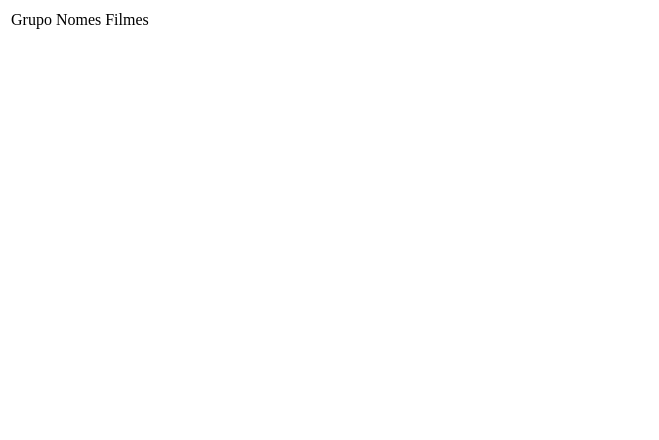
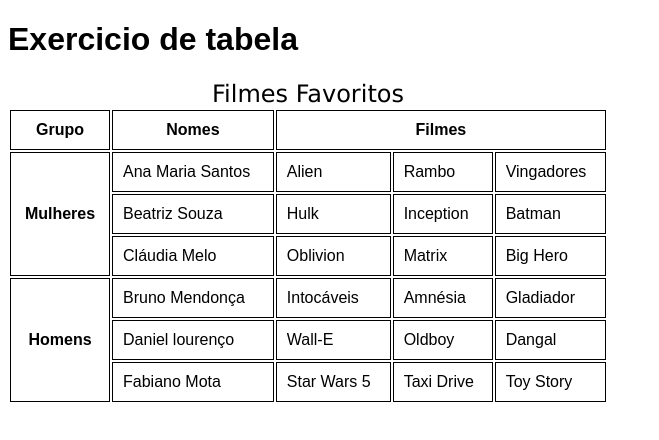
Before and after one commit to Jonathan-Venuto/html-css, a plain HTML site: page Desafios/13/tabela03.html in a window 1280 px wide. Shown: the whole page, without its empty margins (0-659 px from the left). Drawn offline with Linux system fonts and the light colour scheme.

Commit message:
fazendo desafdio tabela 2

```diff
--- a/Desafios/13/tabela03.html
+++ b/Desafios/13/tabela03.html
@@ -5,65 +5,120 @@
     <meta http-equiv="X-UA-Compatible" content="IE=edge">
     <meta name="viewport" content="width=device-width, initial-scale=1.0">
     <title>tabela03</title>
+    <style>
+
+        body
+        {
+            font-family: Arial, Helvetica, sans-serif;
+
+        }
+
+        table
+        {
+            width: 600px;
+            text-align: center;
+        }
+
+        td
+        {
+            border: 1px solid black;
+            padding: 10px;
+        }
+
+        tr
+        {
+
+        }
+
+        thead > tr > th
+        {
+            border: 1px solid black;
+            padding: 10px;
+
+        }
+
+        tbody > tr > th
+       { border: 1px solid black;
+        padding: 10px;
+        font-weight: bold;}
+
+        tbody > tr > td
+        {
+            text-align: justify;
+
+        }
+        caption
+        {
+        font-family: Verdana, Geneva, Tahoma, sans-serif;
+        font-size: 1.5em;
+
+        }
+
+
+
+
+
+    </style>
 </head>
 <body>
+    <h1>Exercicio de tabela</h1>
 
     <table>
+        <caption>Filmes Favoritos</caption>
+
         <thead>
             <tr>
-                <td>Grupo</td>
-                <td>Nomes</td>
-                <td>Filmes</td>
-                <td></td>
-                <td></td>
+                <th scope="col">Grupo</th>
+                <th scope="col">Nomes</th>
+                <th colspan="3" scope="colgroup">Filmes</th>
             </tr>
         </thead>
         <tbody>
             <tr>
-                <td></td>
-                <td></td>
-                <td></td>
-                <td></td>
-                <td></td>
+                <th rowspan="3" scope="rowgroup">Mulheres</th>
+                <td>Ana Maria Santos</td>
+                <td>Alien</td>
+                <td>Rambo</td>
+                <td>Vingadores</td>
 
             </tr>
 
             <tr>
-                <td></td>
-                <td></td>
-                <td></td>
-                <td></td>
-                <td></td>
+                <td>Beatriz Souza</td>
+                <td>Hulk</td>
+                <td>Inception</td>
+                <td>Batman</td>
+
             </tr>
 
             <tr>
-                <td></td>
-                <td></td>
-                <td></td>
-                <td></td>
-                <td></td>
-            </tr>
-            <tr>
-                    <td></td>
-                    <td></td>
-                    <td></td>
-                    <td></td>
-                    <td></td>
-            </tr>
-            <tr>
-                <td></td>
-                <td></td>
-                <td></td>
-                <td></td>
-                <td></td>
+                <td>Cláudia Melo</td>
+                <td>Oblivion</td>
+                <td>Matrix</td>
+                <td>Big Hero</td>
 
             </tr>
             <tr>
-                <td></td>
-                <td></td>
-                <td></td>
-                <td></td>
-                <td></td>
+                    <th rowspan="3" scope="rowgroup">Homens</th>
+                    <td>Bruno Mendonça</td>
+                    <td>Intocáveis</td>
+                    <td>Amnésia</td>
+                    <td>Gladiador</td>
+            </tr>
+            <tr>
+                <td>Daniel lourenço</td>
+                <td>Wall-E</td>
+                <td>Oldboy</td>
+                <td>Dangal</td>
+
+
+            </tr>
+            <tr>
+                <td>Fabiano Mota</td>
+                <td>Star Wars 5</td>
+                <td>Taxi Drive</td>
+                <td>Toy Story</td>
+
             </tr>
 
         </tbody>
```
Also changed, not shown: Desafios/13/tabela005desafio.html (added, +105 -0 lines).
